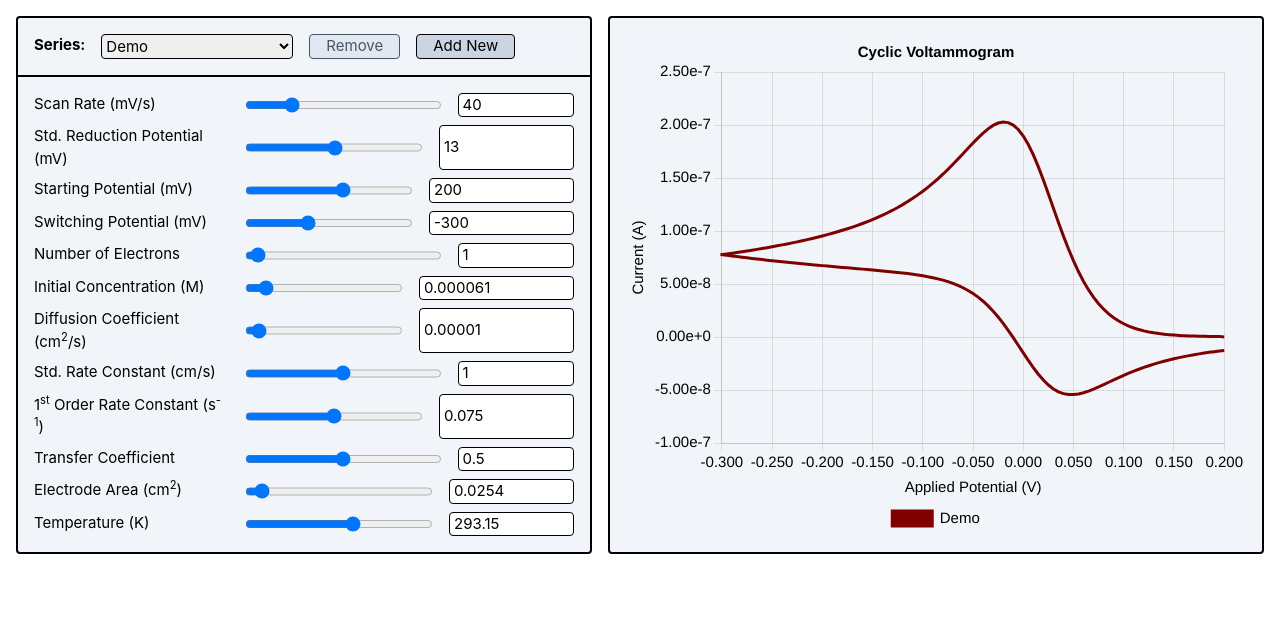
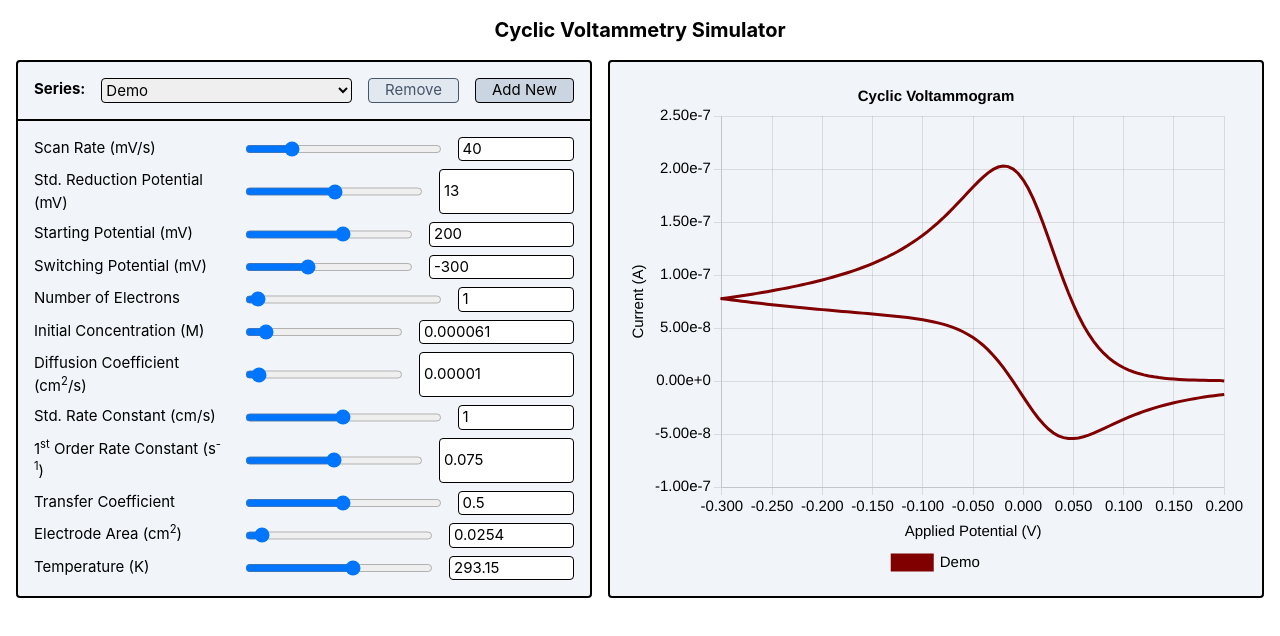
Before and after one commit to cv-sim/cv-sim-2, a Vue app: page / in a window 1280 px wide. Shown: the top 636 px of the page. Built offline with nearby package versions, Linux system fonts and the light colour scheme.

Commit message:
added title, ui bug fixes

```diff
--- a/src/assets/main.css
+++ b/src/assets/main.css
@@ -3,6 +3,10 @@
 @tailwind base;
 @tailwind components;
 @tailwind utilities;
+
+h1 {
+  @apply text-xl;
+}
 
 select,
 input,
@@ -15,7 +19,7 @@ input {
 }
 
 button {
-  @apply bg-slate-300 transition-all px-4;
+  @apply bg-slate-300 transition-all px-4 text-nowrap;
 
   &:not(:disabled) {
     @apply hover:bg-slate-400;
--- a/src/components/SimulatorDashboard.vue
+++ b/src/components/SimulatorDashboard.vue
@@ -4,10 +4,13 @@ import InputParameters from '@/components/main/InputParameters.vue'
 </script>
 
 <template>
-  <div class="flex max-xl:flex-col-reverse gap-4 p-4">
-    <InputParameters class="max-w-xl max-xl:self-center" />
-    <CyclicVoltammogram
-      class="w-full max-xl:self-center min-h-80 md:min-h-112 md:max-xl:max-w-2xl xl:max-w-3xl"
-    />
+  <div class="p-4">
+    <h1 class="text-center mb-4 font-bold">Cyclic Voltammetry Simulator</h1>
+    <div class="flex max-xl:flex-col-reverse gap-4">
+      <InputParameters class="max-w-xl max-xl:self-center w-full" />
+      <CyclicVoltammogram
+        class="w-full max-xl:self-center min-h-80 md:min-h-112 md:max-xl:max-w-2xl xl:max-w-3xl"
+      />
+    </div>
   </div>
 </template>
--- a/src/components/common/InputSelect.vue
+++ b/src/components/common/InputSelect.vue
@@ -7,12 +7,12 @@ const props = defineProps({
 </script>
 
 <template>
-  <div class="flex flex-wrap gap-4">
+  <div class="flex max-md:flex-wrap gap-4">
     <label v-html="props.label" />
     <select
       :value="props.modelValue"
       @input="$emit('update:modelValue', $event.target.value)"
-      class="w-48"
+      class="w-full"
     >
       <option
         v-for="(option, index) in options"
--- a/src/components/common/InputSlider.vue
+++ b/src/components/common/InputSlider.vue
@@ -14,7 +14,7 @@ function transformValue(value) {
 
 <template>
   <div class="flex max-sm:flex-col sm:gap-4">
-    <label class="w-80" v-html="props.label" />
+    <label class="sm:w-80" v-html="props.label" />
     <div class="flex gap-4 w-full">
       <input
         type="range"
```
